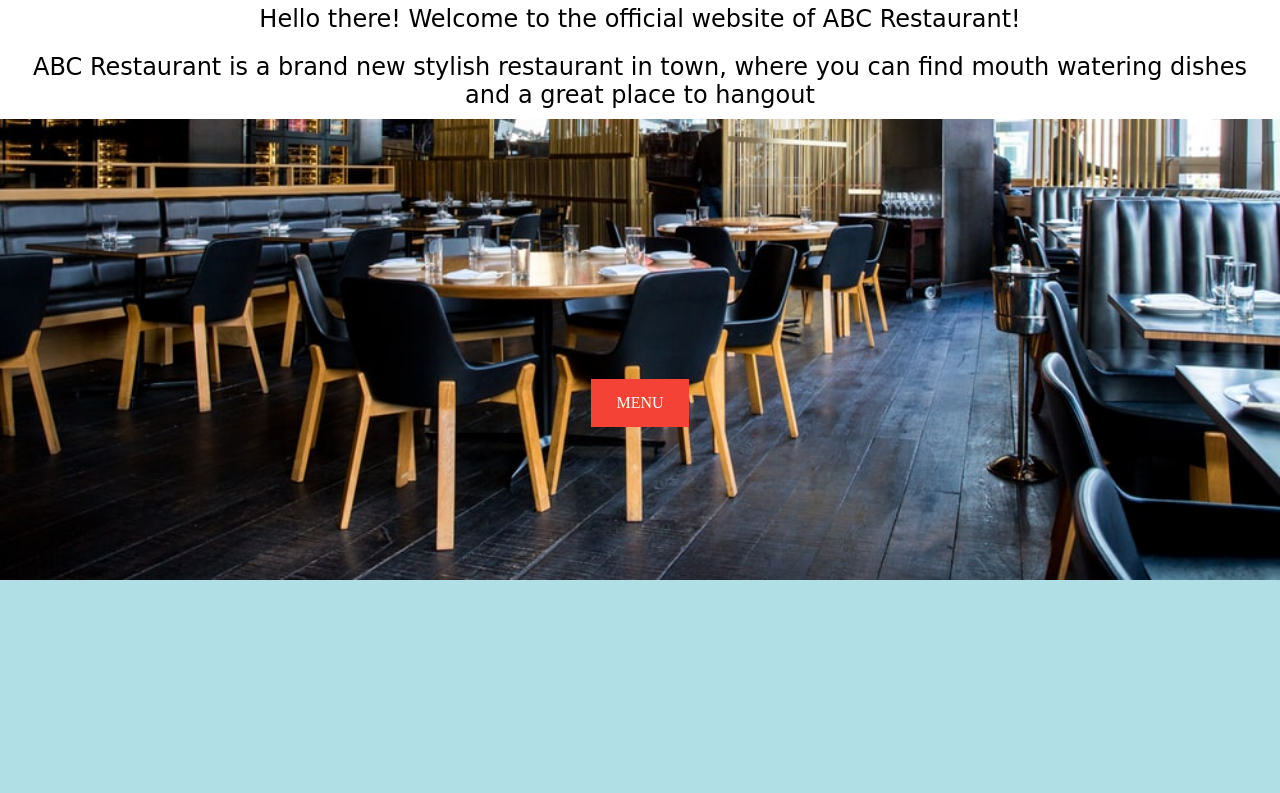
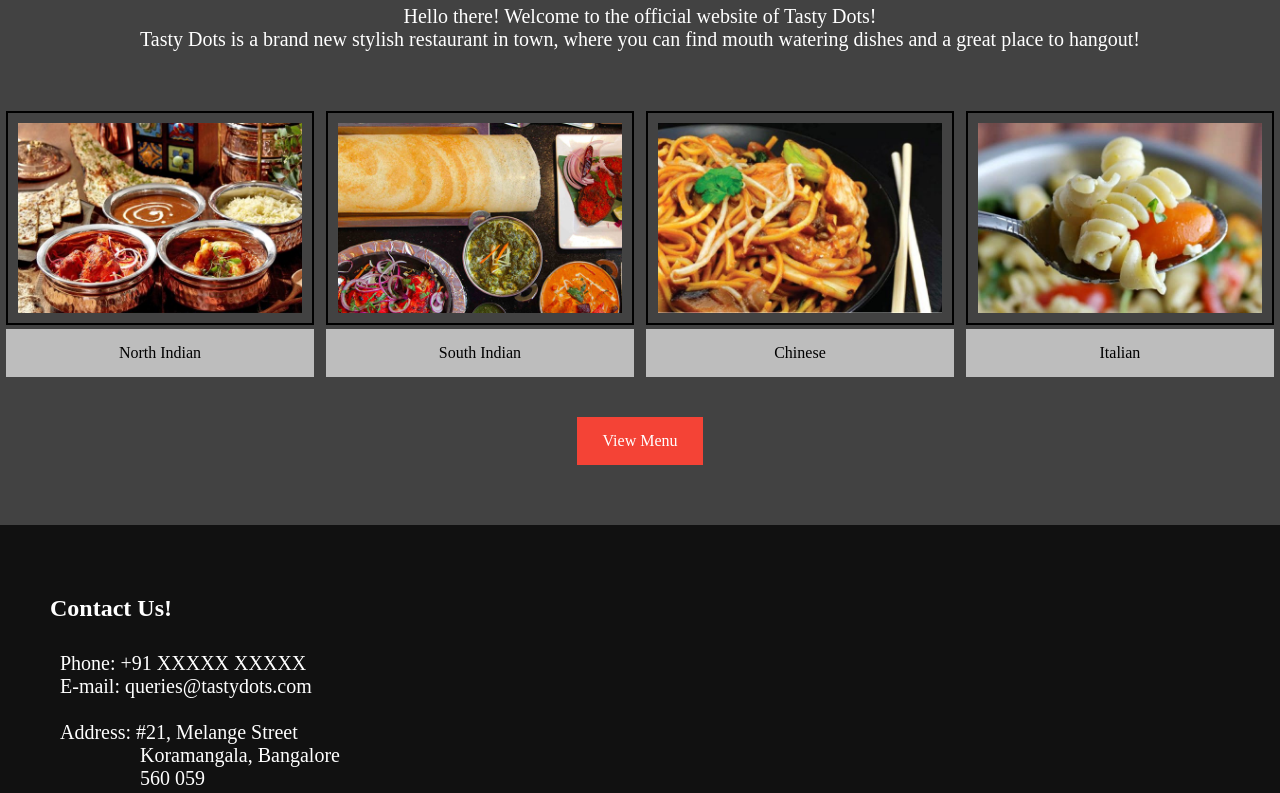
Before and after one commit to nehalchakravarthy/web-dev, a plain HTML site: page index.html in a window 1280 px wide. Shown: the part 131-924 px from the top of the page. Before the commit the page ends 800 px from the top, so only its background shows below. Drawn offline with Linux system fonts and the light colour scheme.

Commit message:
Added gallery and footer to index page

```diff
--- a/styles.css
+++ b/css/styles.css
@@ -1,22 +1,22 @@
 body {
-  background-color: powderblue;
-  background-repeat: no-repeat;
-  background-image: url("images/index-bg.jpeg");
-  background-size: cover;
-  background-position: center;
-  position: relative;
+  background-color: #424242;
 }
 h1 {
   color: tomato;
   text-align: center;
-  background-color: white;
   padding: 10px;
 }
 p {
-  color: black;
-  background-color: white;
-  font-family: cursive;
-  font-size: 150%;
+  color: white;
+  font-family: serif;
+  font-size: 125%;
+  margin: 0px;
+  padding: 10px;
+}
+pre {
+  color: white;
+  font-family: serif;
+  font-size: 125%;
   margin: 0px;
   padding: 10px;
 }
@@ -29,7 +29,12 @@ button {
 	size: 2000%;
 }
 .container {
-  	text-align: center;
+  text-align: center;
+}
+.footer {
+  background-color: #111111;
+  padding: 50px;
+  height: 320px;
 }
 a:link, a:visited {
   background-color: #f44336;
--- a/index.html
+++ b/index.html
@@ -1,8 +1,8 @@
 <!DOCTYPE html>
 <html lang="en-US">
 <head>
-	<link rel="stylesheet" href="styles.css">
-    <title>ABC Restaurant</title>
+	<link rel="stylesheet" href="css/styles.css">
+    <title>Tasty Dots Restaurant</title>
     <style>
 	ul {
 	  list-style-type: none;
@@ -27,6 +27,54 @@
 	li a:hover {
 	  background-color: #111111;
 	}
+
+	div.gallery {
+	  border: 0px solid #ccc;
+	}
+
+	div.gallery:hover {
+	  border: 0px solid #777;
+	}
+
+	div.gallery img {
+	  width: 100%;
+	  height: auto;
+	}
+
+	div.desc {
+	  padding: 15px;
+	  text-align: center;
+	  background-color: #BDBDBD;
+	}
+
+	* {
+	  box-sizing: border-box;
+	}
+
+	.responsive {
+	  padding: 0 6px;
+	  float: left;
+	  width: 24.99999%;
+	}
+
+	@media only screen and (max-width: 700px) {
+	  .responsive {
+	    width: 49.99999%;
+	    margin: 6px 0;
+	  }
+	}
+
+	@media only screen and (max-width: 500px) {
+	  .responsive {
+	    width: 100%;
+	  }
+	}
+
+	.clearfix:after {
+	  content: "";
+	  display: table;
+	  clear: both;
+	}
 </style>
 </head>
 <body style="margin: 0px;">
@@ -37,14 +85,51 @@
   		<li><a href="about.html">About</a></li>
 	</ul>
     <div>
-    	<h1 style="margin-bottom: 0px">Welcome to ABC Restaurant!</h1>
+    	<h1 style="margin-bottom: 0px">Tasty Dots Restaurant!</h1>
 	</div>
-	<div class="container">
-		<p>Hello there! Welcome to the official website of ABC Restaurant!</p>
-		<p>ABC Restaurant is a brand new stylish restaurant in town, where you can find mouth watering dishes and a great place to hangout</p>
+	<div class="container" style="margin-bottom: 50px;">
+		<p>Hello there! Welcome to the official website of Tasty Dots!<br>
+		Tasty Dots is a brand new stylish restaurant in town, where you can find mouth watering dishes and a great place to hangout!</p>
 	</div>
-	<div class="container" style="margin-top: 250px">
-		<a href="menu.html" title="See Menu" style="margin: 10px;">MENU</a>
+	<div class="responsive">
+	  <div class="gallery">
+	    <img src="images/north-indian.jpg" alt="North Indian" width="600" height="400">
+	    <div class="desc">North Indian</div>
+	  </div>
 	</div>
+
+
+	<div class="responsive">
+	  <div class="gallery">
+	      <img src="images/south-indian.jpg" alt="South Indian" width="600" height="400">
+	    <div class="desc">South Indian</div>
+	  </div>
+	</div>
+
+	<div class="responsive">
+	  <div class="gallery">
+	      <img src="images/chinese.jpeg" alt="Chinese" width="600" height="400">
+	    <div class="desc">Chinese</div>
+	  </div>
+	</div>
+
+	<div class="responsive">
+	  <div class="gallery">
+	      <img src="images/italian.jpg" alt="Italian" width="600" height="400">
+	    <div class="desc">Italian</div>
+	  </div>
+	</div>
+
+	<div class="clearfix"></div>
+
+	<div class="container" style="margin-top: 30px; margin-bottom: 50px;">
+		<a href="menu.html" title="See Menu" style="margin: 10px;">View Menu</a>
+	</div>
+	<div class="footer">
+		<h2 style="color: white;">Contact Us!</h2>
+		<pre>Phone: +91 XXXXX XXXXX<br>E-mail: queries@tastydots.com<br><br>Address: #21, Melange Street<br>		Koramangala, Bangalore<br>		560 059
+		</pre>
+	</div>
+	<p style="text-align: center; background-color: #f44336; padding: 15px;">© Copyright Tasty Dots Restaurant 2020</p>
 </body>
 </html>
```
Also changed, not shown: images/chinese.jpeg (added), images/italian.jpg (added), images/north-indian.jpg (added), images/south-indian.jpg (added).
